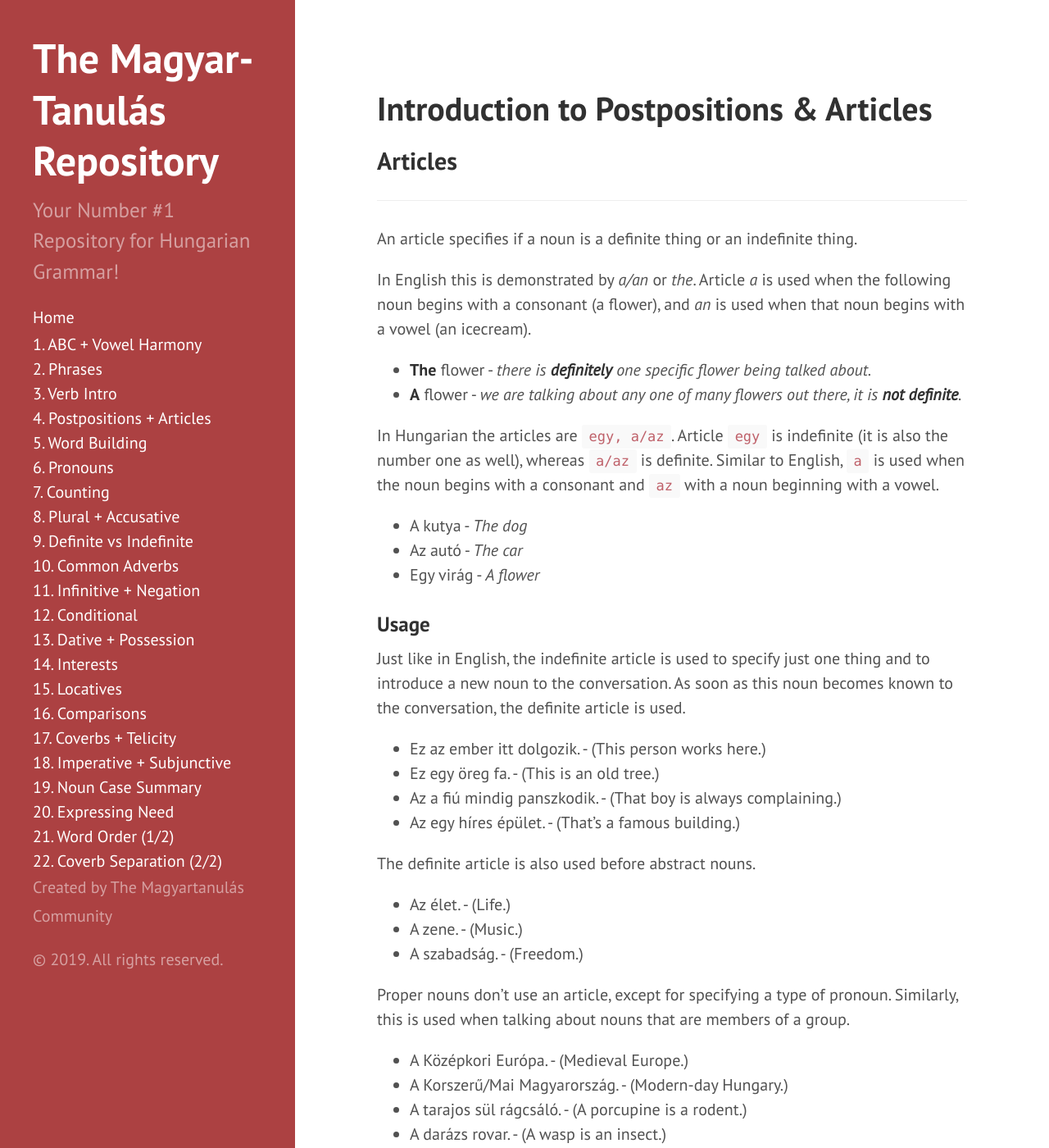
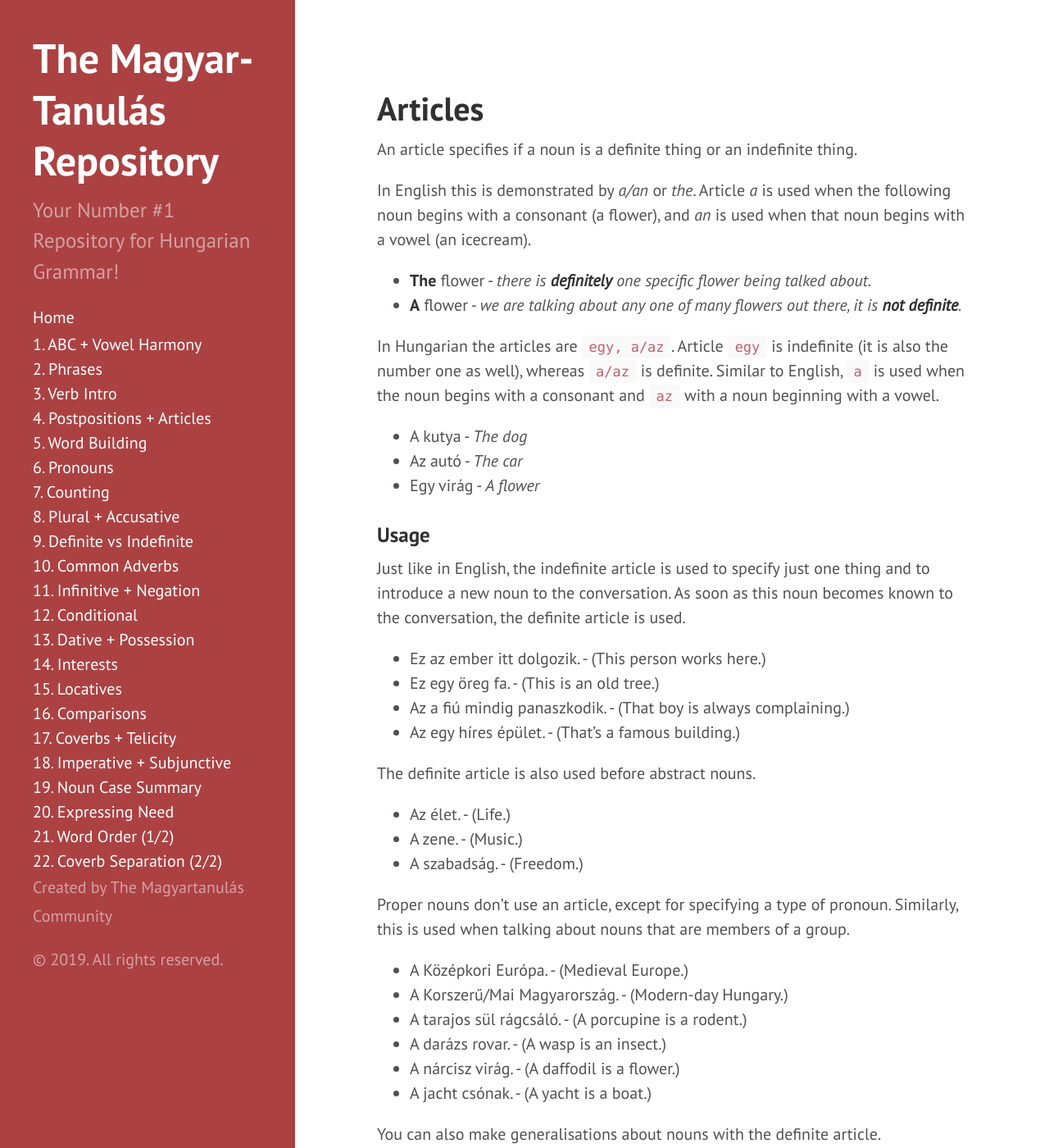
Before and after one commit to Magyartanulas/magyartanulas.github.io, a Jekyll site: the page built from articles.md, in a window 1280 px wide and 1400 px high. Shown: the whole window at 82% size. Built offline with Jekyll 4.4.1, drawn with Linux system fonts in a browser that asks for light colours; comment, search, counter and statistics services are not loaded.

Commit message:
Update and rename postpositions_articles.md to articles.md

```diff
--- a/postpositions_articles.md
+++ b/articles.md
@@ -1,9 +1,6 @@
 ---
 layout: page
-title: Introduction to Postpositions & Articles
----
-
-## Articles
+title: Articles
 ---
 
 An article specifies if a noun is a definite thing or an indefinite thing.
@@ -27,7 +24,7 @@ Just like in English, the indefinite article is used to specify just one thing a
 
 * Ez az ember itt dolgozik. - (This person works here.)
 * Ez egy öreg fa. - (This is an old tree.)
-* Az a fiú mindig panszkodik. - (That boy is always complaining.)
+* Az a fiú mindig panaszkodik. - (That boy is always complaining.)
 * Az egy híres épület. - (That's a famous building.)
 
 The definite article is also used before abstract nouns.
```
